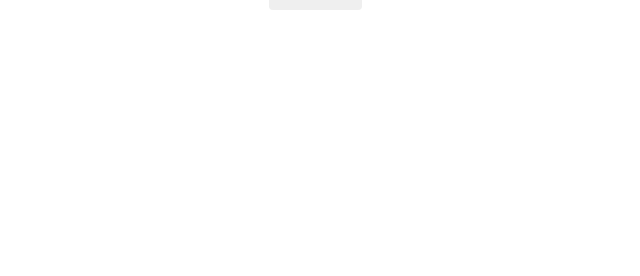
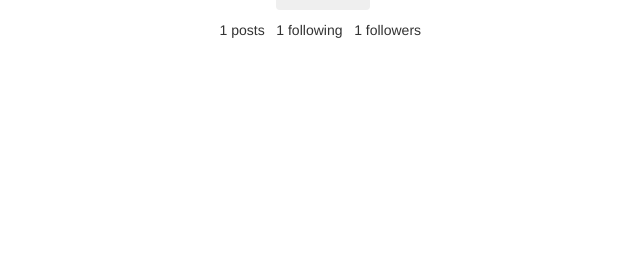
Before and after one commit to IanMK-1/Instagram, a Django app: page /profile/ in a window 1280 px wide. Shown: the part 24-300 px from the top of the page, without its empty margins (338-978 px from the left). Run offline with Django 3.2, Linux system fonts and the light colour scheme; a user stored in the database is signed in; tables that the repository leaves empty hold one stand-in row (values such as "Sample post"); some libraries are stand-ins or nearby versions.

Commit message:
To get the count of followers, following and posts

```diff
--- a/imk/settings.py
+++ b/imk/settings.py
@@ -75,6 +75,7 @@
                 'django.template.context_processors.request',
                 'django.contrib.auth.context_processors.auth',
                 'django.contrib.messages.context_processors.messages',
+                'django.template.context_processors.media',
             ],
         },
     },
--- a/instagram/templates/profile.html
+++ b/instagram/templates/profile.html
@@ -14,7 +14,8 @@
             </div>
             <div class="col-md-4">
                 <div class="prof-details">
-                    <p>{{current_user.username}}  <a href="{% url 'Editprofile' %}"><button class="btn">Edit Profile</button> </a> </p>
+                    <p>{{current_user.username}} &nbsp; <a href="{% url 'Editprofile' %}"><button class="btn">Edit Profile</button> </a> </p>
+                    <p> {{profile_images.count}} posts &nbsp; {{all_following.count}} following &nbsp; {{number}} followers</p>
                 </div>
             </div>
         </div>
--- a/instagram/templates/timeline.html
+++ b/instagram/templates/timeline.html
@@ -3,4 +3,5 @@
 
 {% block content %}
     <p>hello</p>
+    <a href="{% url 'Profile' %}">profile</a>
 {% endblock %}
--- a/instagram/views.py
+++ b/instagram/views.py
@@ -1,6 +1,8 @@
 from django.shortcuts import render
 from .models import Image, Profile
 from django.contrib.auth.decorators import login_required
+from django.contrib.auth.models import User
+from django.core.exceptions import ObjectDoesNotExist
 
 
 # Create your views here.
@@ -12,12 +14,28 @@
 @login_required(login_url='/accounts/login/')
 def profile(request):
     current_user = request.user
-    if current_user.is_authenticated:
-        user_profile = Profile.objects.filter(id=current_user.id)
-        profile_images = Image.objects.filter(profile__id=current_user.id)
+    try:
+        if current_user.is_authenticated:
+            user_profile = Profile.objects.get(id=current_user.id)
+            profile_images = Image.objects.filter(profile__id=current_user.id).all()
+            all_following = user_profile.user.all()
+            users = User.objects.all()
+            number = 0
+            for user in users:
+                for specific_user_profile in user.profile_set.all():
+                    for following_user in specific_user_profile.user.all():
+                        if following_user.id == current_user.id:
+                            number += 1
+                        else:
+                            number = 0
+
+    except ObjectDoesNotExist:
+        profile_images = None
+        user_profile = None
 
     return render(request, 'profile.html',
-                  {"user_profile": user_profile, "profile_images": profile_images, "current_user": current_user})
+                  {"user_profile": user_profile, "profile_images": profile_images, "current_user": current_user,
+                   "all_following": all_following, "number": number})
 
 
 def edit_profile(request):
```
